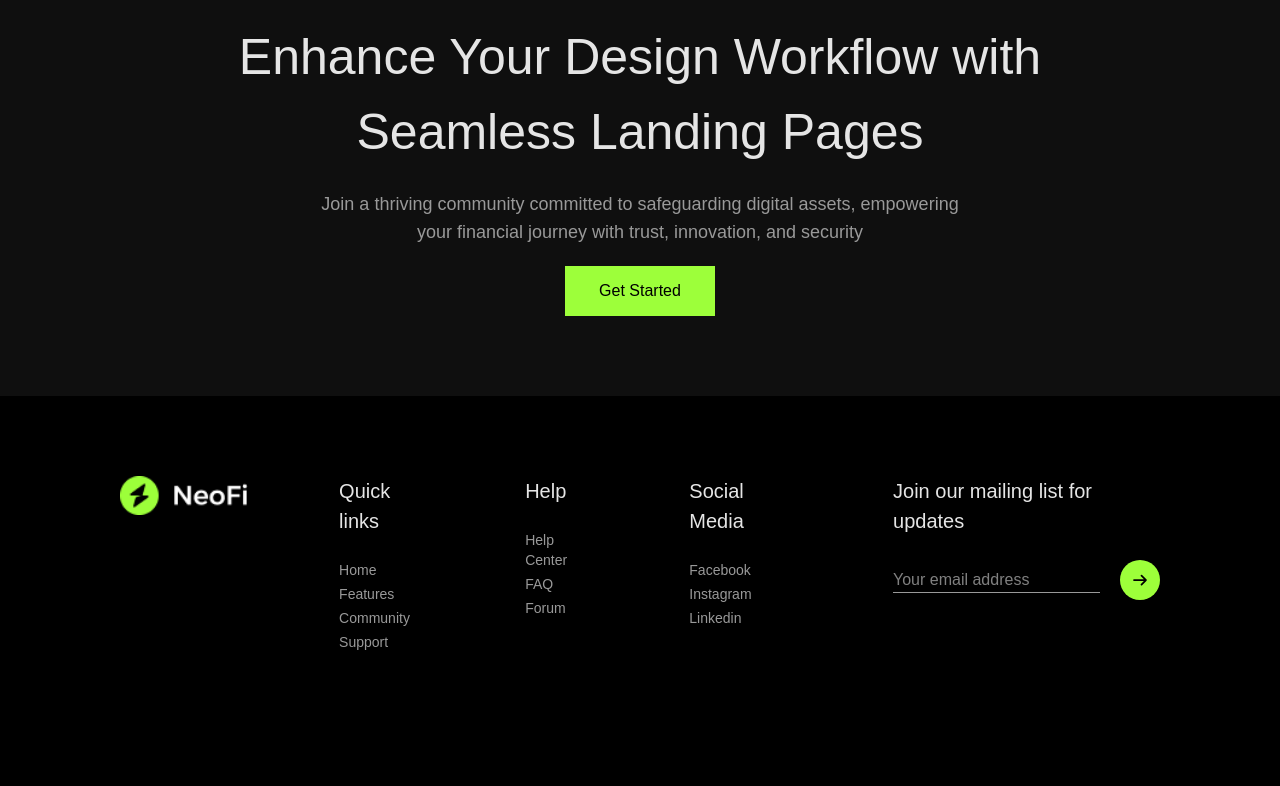
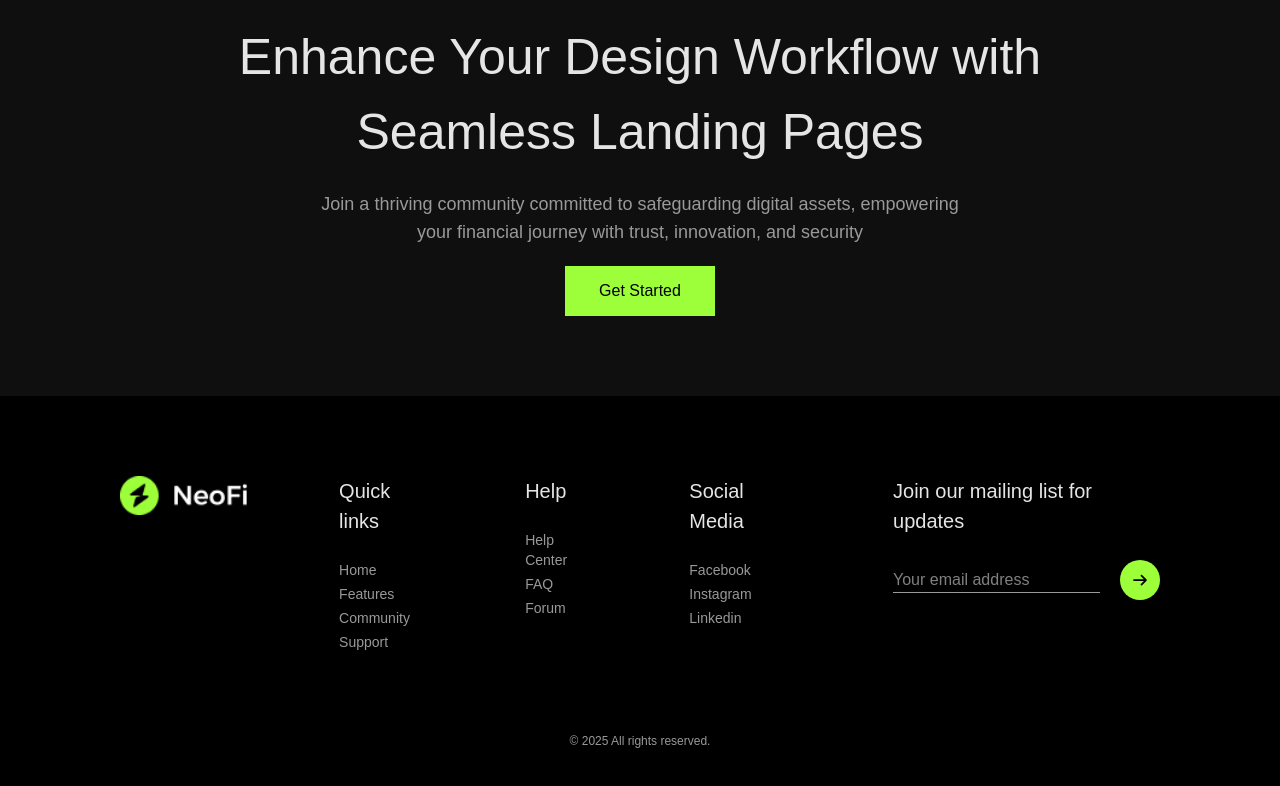
Before and after one commit to alonzojoe/react-rev-ts, a React (Vite) app: page / in a window 1280 px wide. Shown: the part 5387-6173 px from the top of the page. Before the commit the page ends 6079 px from the top, so only its background shows below. Built offline with nearby package versions, Linux system fonts and the light colour scheme; a web font is replaced by a local one.

Commit message:
add footer all rights reserved

```diff
--- a/src/components/Footer.tsx
+++ b/src/components/Footer.tsx
@@ -34,6 +34,9 @@ const Footer = () => {
           </div>
         </div>
       </div>
+      <div className="w-full flex items-center justify-center text-[12px] text-gray1">
+        &copy; 2025 All rights reserved.
+      </div>
     </div>
   );
 };
```
